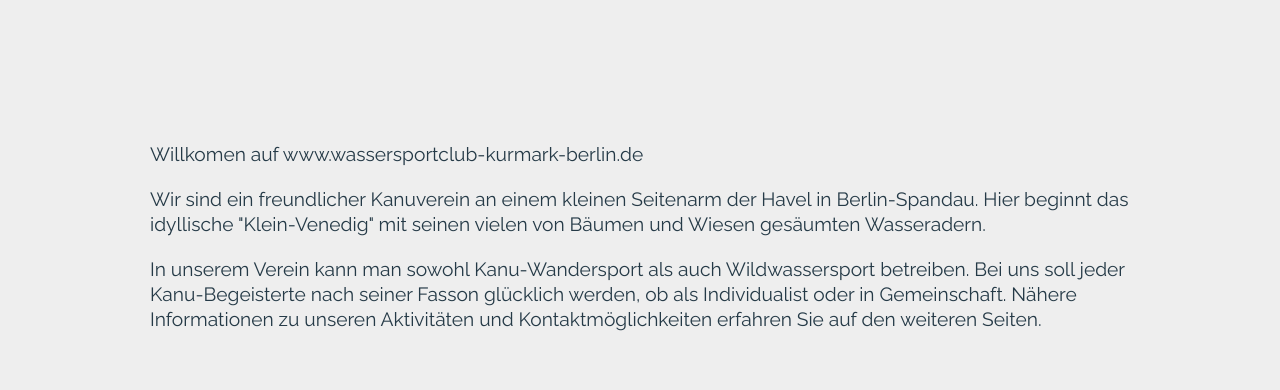
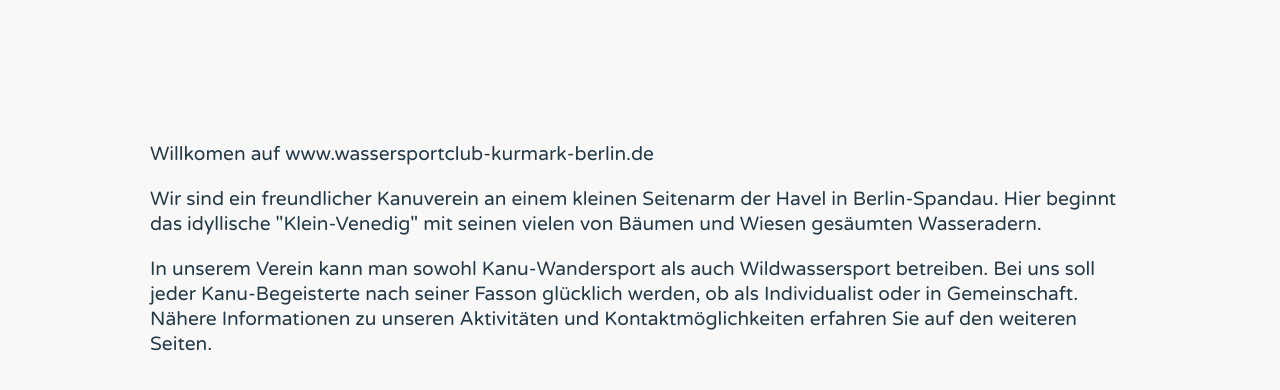
Before and after one commit to berit-stange/kayak-club-website, a plain HTML site: page index.html in a window 1280 px wide. Shown: the part 188-578 px from the top of the page. Drawn offline with Linux system fonts and the light colour scheme.

Commit message:
changed font

```diff
--- a/scss/styles.scss
+++ b/scss/styles.scss
@@ -1,6 +1,7 @@
 @charset "utf-8";
 
 @import url('https://fonts.googleapis.com/css?family=Raleway:300,400,400i,500,500i,600,600i,700,700i,800,800i,900');
+@import url('https://fonts.googleapis.com/css2?family=Raleway:wght@200;400;500;600;700;800&family=Varela+Round&display=swap');
 
 * {
     margin: 0;
@@ -12,8 +13,10 @@
 body {
     width: 100%;
     height: 100%;
-    font-family: 'Raleway', sans-serif;
-    background-color: #eeeeee;
+    // font-family: 'Raleway', sans-serif;
+    // font-family: 'Raleway', sans-serif;
+    font-family: 'Varela Round', sans-serif;
+    background-color: #f8f8f8;
     color: #253a47;
 }
 
```
Also changed, not shown: scss/styles.css, 1 other file.
